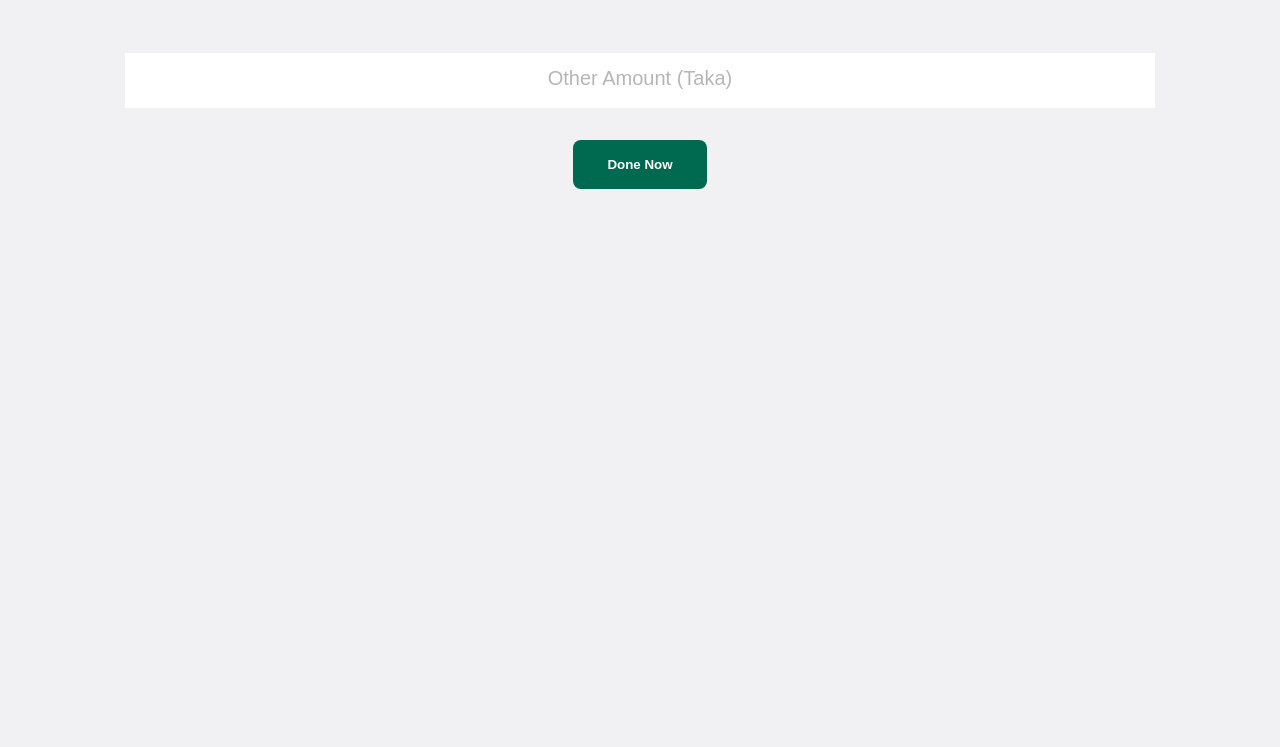
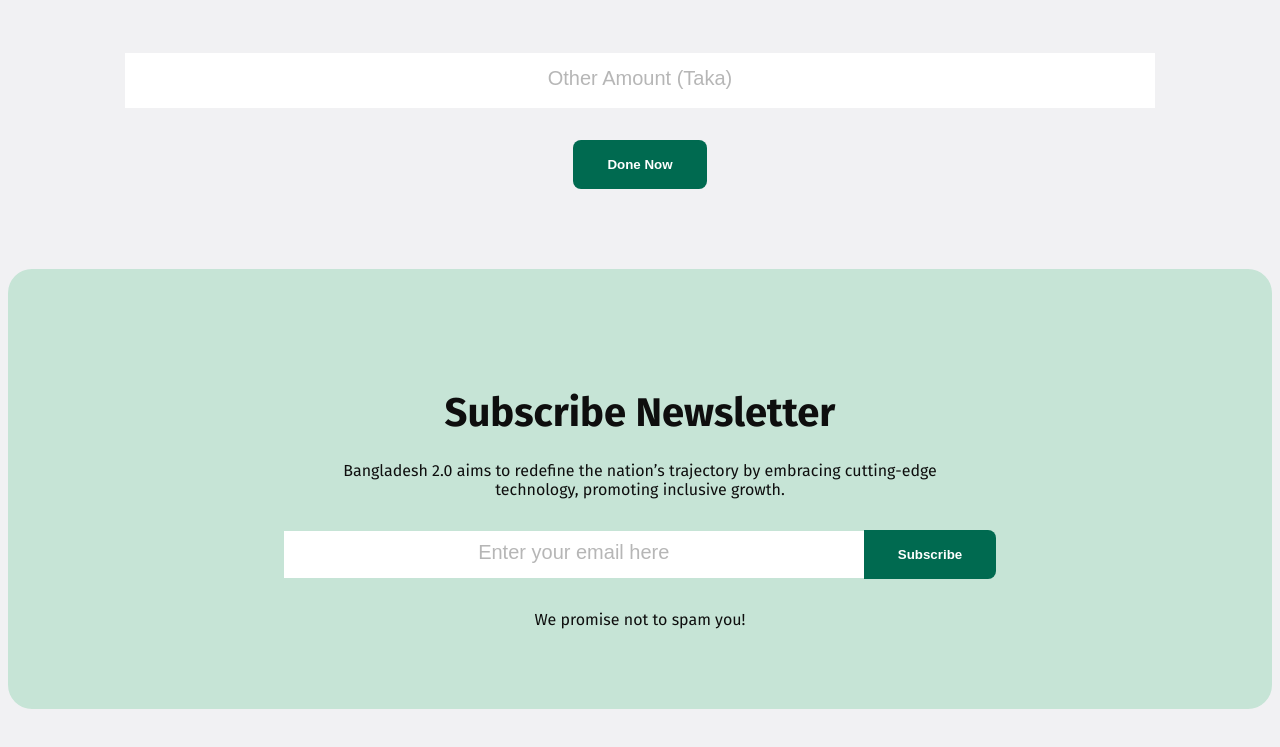
Before and after one commit to Mahdikaabir/assignment-01, a plain HTML site: page index.html in a window 1280 px wide. Shown: the part 3638-4385 px from the top of the page. Before the commit the page ends 3835 px from the top, so only its background shows below. Drawn offline with Linux system fonts and the light colour scheme.

Commit message:
subscribe section

```diff
--- a/index.html
+++ b/index.html
@@ -136,6 +136,15 @@
             </div>
             <div class="btn-center"><button class="btn-shared">Done Now</button></div>
         </section>
+        <section class="Newsletter section-margin">
+            <h3 class="sections-title text-center">Subscribe Newsletter</h3>
+            <p class="section-description text-center width-center">Bangladesh 2.0 aims to redefine the nation’s trajectory by embracing cutting-edge technology, promoting inclusive growth.</p>
+            <div class="Newsletter-form">
+                <input type="text" placeholder="Enter your email here">
+                <button class="subscribe-btn">Subscribe</button>
+            </div>
+            <p class="section-description text-center width-center">We promise not to spam you!</p>
+        </section>
     </main>
 </body>
 </html>
--- a/style/style.css
+++ b/style/style.css
@@ -15,6 +15,9 @@
   /* shared styles */
   .section-margin{
     margin: 80px 0;
+  }
+  .text-center{
+    text-align: center;
   }
   .bg-color{
     background-color: #F1F1F3;
@@ -225,7 +228,7 @@
   .donate-form input[type="text"]{
     padding: 20px 40px;
     width: 950px;
-    background: #fff;
+    background: #FFFFFF;
     margin: 32px 0;
     border: none;
     text-align: center;
@@ -240,3 +243,40 @@
     align-items: center;
     justify-content: center;
   }
+  /* Newsletter styles */
+  .Newsletter{
+    background-color: #C6E4D6;
+    padding: 80px 265px;
+    border-radius: 24px;
+  }
+  .width-center{
+    width: 622px;
+    text-align: center;
+    margin: 0 auto;
+  }
+  .Newsletter-form{
+    display: flex;
+    justify-content: center;
+    align-items: center;
+  }
+  .Newsletter-form input[type="text"]{
+    padding: 16px 40px;
+    width: 500px;
+    background: #FFFFFF;
+    margin: 32px 0;
+    border: none;
+    text-align: center;
+    outline: none;
+  }
+  .subscribe-btn{
+    background-color: #006A50;
+    color: white;
+    border-radius: 0 8px 8px 0;
+    padding: 17px 34px;
+    font-weight: 600;
+    font-style: 18px;
+    border: none;
+  }
+  .subscribe-btn:hover{
+    background-color: red;
+  }
```
